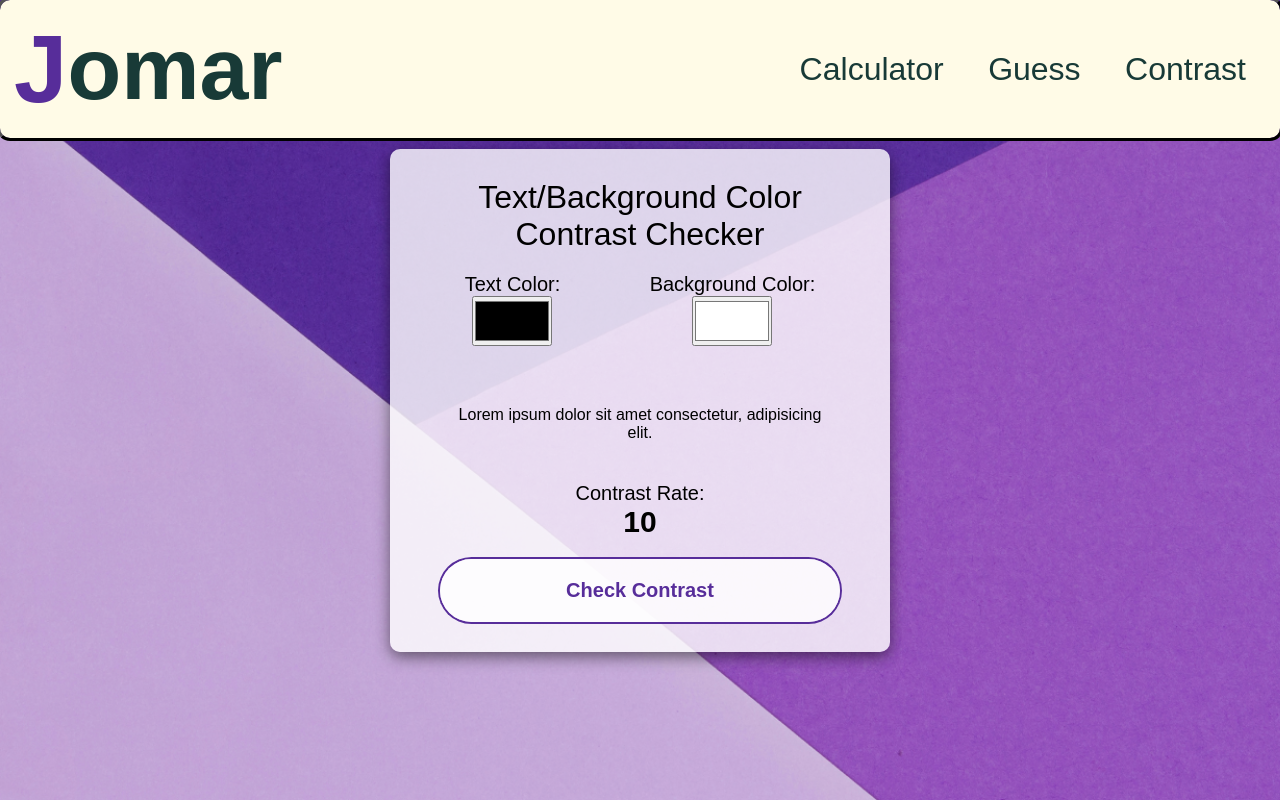
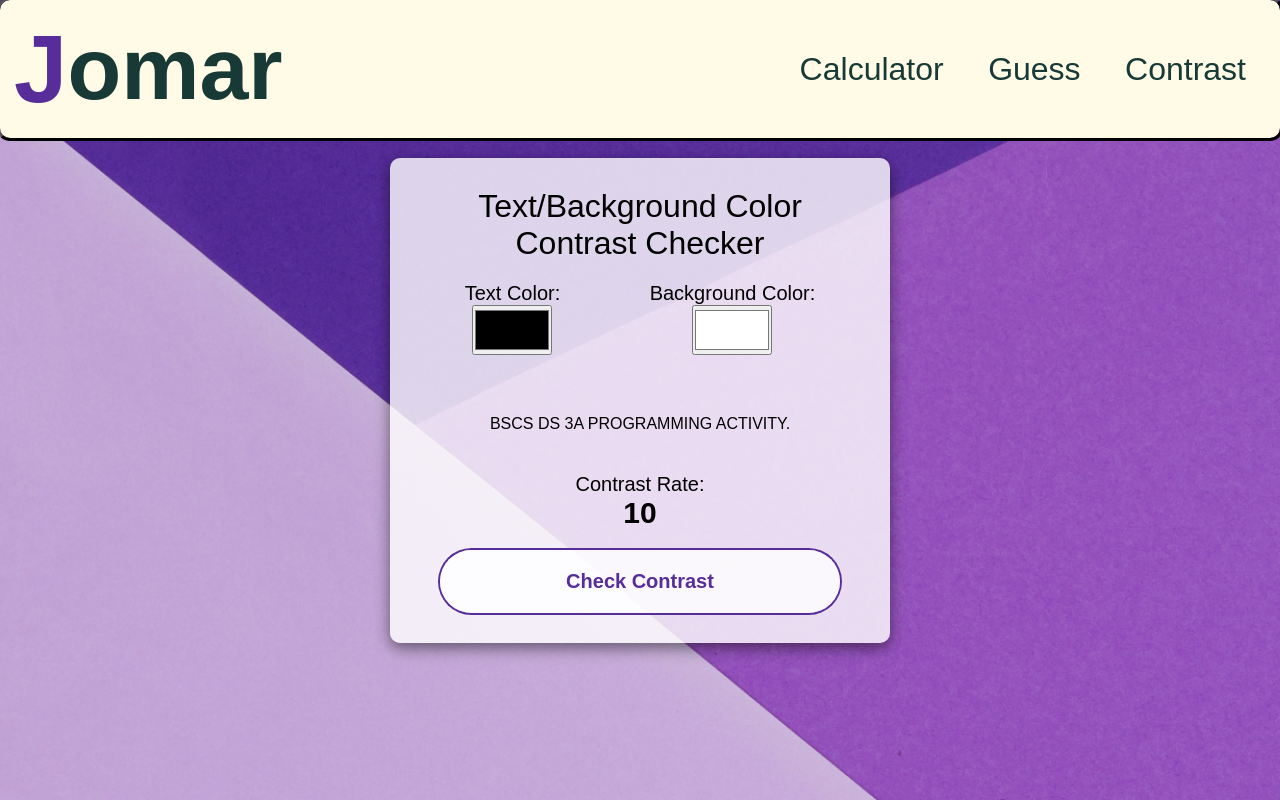
Before and after one commit to csharpmastr/programmingLanguages, a plain HTML site: page contrast.html in a window 1280 px wide. Drawn offline with Linux system fonts and the light colour scheme.

Commit message:
Update contrast.html

```diff
--- a/contrast.html
+++ b/contrast.html
@@ -39,7 +39,7 @@
             </div>
 
             <div class="result">
-                Lorem ipsum dolor sit amet consectetur, adipisicing elit.
+                BSCS DS 3A PROGRAMMING ACTIVITY.
             </div>
 
             <p>Contrast Rate:<br><span id="rating">10</span></p>
```
